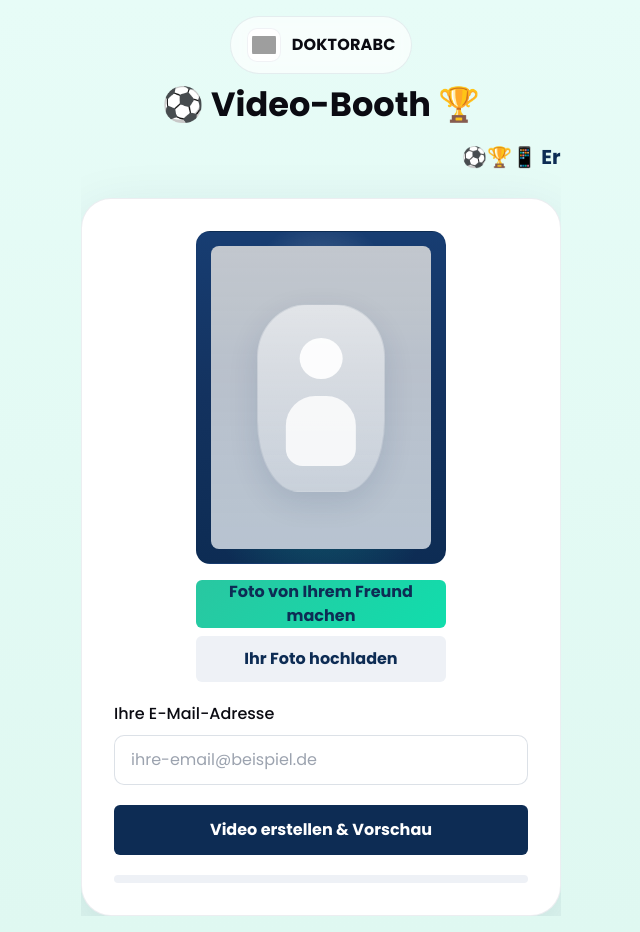
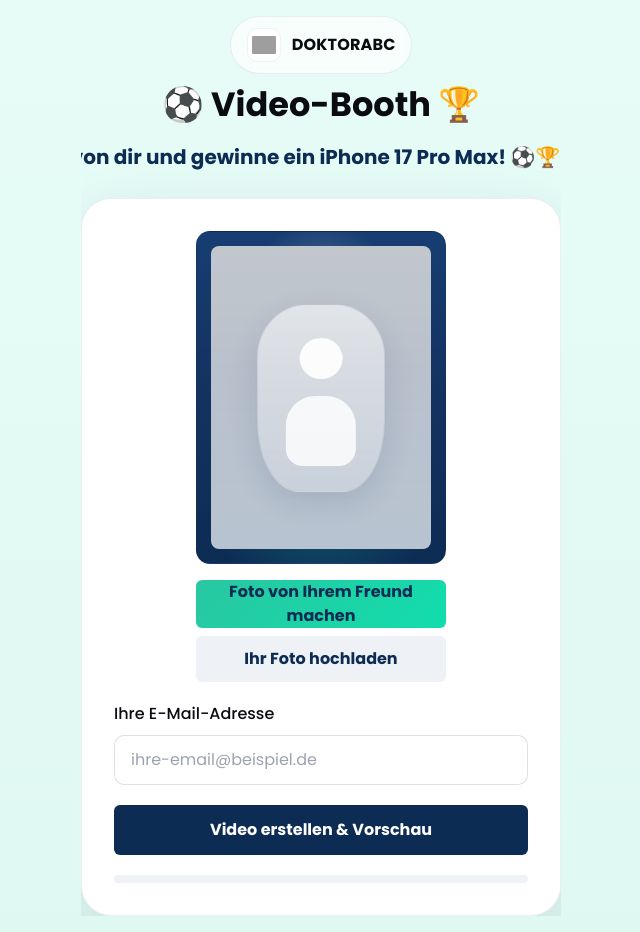
Before and after one commit to doktorabcbooth-web/replicate-video-booth, a Next.js app: page / in a window 1280 px wide. Shown: the whole page, without its empty margins (319-959 px from the left). Built offline with nearby package versions, Linux system fonts and the light colour scheme; grey boxes are pictures that could not be loaded.

Commit message:
Create seamless infinite loop for marquee subtitle

```diff
--- a/app/page.tsx
+++ b/app/page.tsx
@@ -15,7 +15,10 @@ export default function Home() {
         </div>
         <h1 className="title">⚽️ Video-Booth 🏆</h1>
         <div className="marquee-container">
-          <p className="marquee-text">⚽️🏆📱 Erstelle ein KI-Video von dir und gewinne ein iPhone 17 Pro Max! ⚽️🏆📱</p>
+          <div className="marquee-content">
+            <span className="marquee-text">⚽️🏆📱 Erstelle ein KI-Video von dir und gewinne ein iPhone 17 Pro Max! ⚽️🏆📱</span>
+            <span className="marquee-text">⚽️🏆📱 Erstelle ein KI-Video von dir und gewinne ein iPhone 17 Pro Max! ⚽️🏆📱</span>
+          </div>
         </div>
       </div>
 
--- a/styles/globals.css
+++ b/styles/globals.css
@@ -390,18 +390,23 @@ body {
   width: 100%;
   padding: 6px 0;
   box-sizing: border-box;
+  display: flex;
+}
+
+.marquee-content {
+  display: inline-flex;
+  gap: 2rem;
+  animation: marquee-scroll 15s linear infinite;
 }
 
 .marquee-text {
-  display: inline-block;
   font-weight: 700;
   font-size: clamp(1rem, 0.95rem + 0.5vw, 1.25rem); /* Bigger and bold */
   color: var(--brand-dark);
-  animation: marquee-scroll 18s linear infinite;
-  padding-left: 10%;
+  white-space: nowrap;
 }
 
 @keyframes marquee-scroll {
-  0% { transform: translate3d(100%, 0, 0); }
-  100% { transform: translate3d(-100%, 0, 0); }
+  0% { transform: translate3d(0, 0, 0); }
+  100% { transform: translate3d(-50%, 0, 0); }
 }
```
